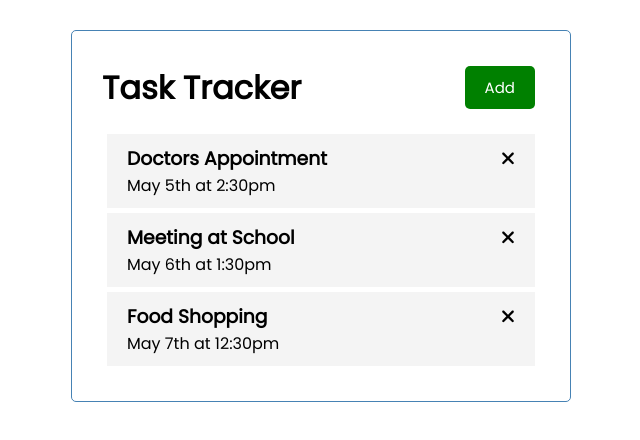
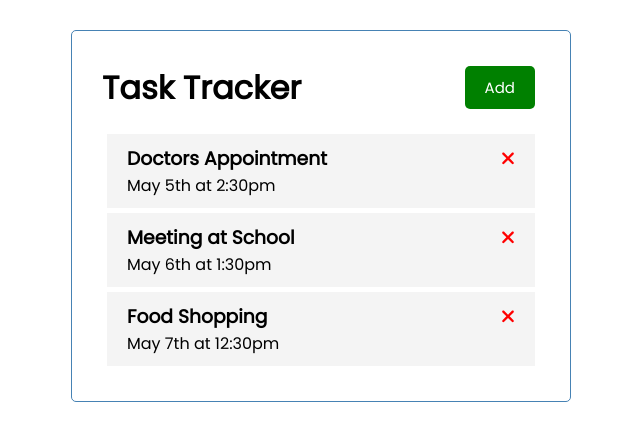
Before and after one commit to grantGCode/Angular-Task-List, an Angular app: page / in a window 1280 px wide. Shown: the top 440 px of the page, without its empty margins (319-959 px from the left). Built offline with nearby package versions, Linux system fonts and the light colour scheme.

Commit message:
change icon to red

```diff
--- a/src/app/components/task-item/task-item.component.html
+++ b/src/app/components/task-item/task-item.component.html
@@ -1,7 +1,10 @@
 <div class="task">
     <h3>
         {{ task.text }}
-        <fa-icon [icon]="faTimes"></fa-icon>
+        <fa-icon
+            [icon]="faTimes"
+            [style.color] = "'red'"
+        ></fa-icon>
     </h3>
     <p>{{ task.day }}</p>
 </div>
```
